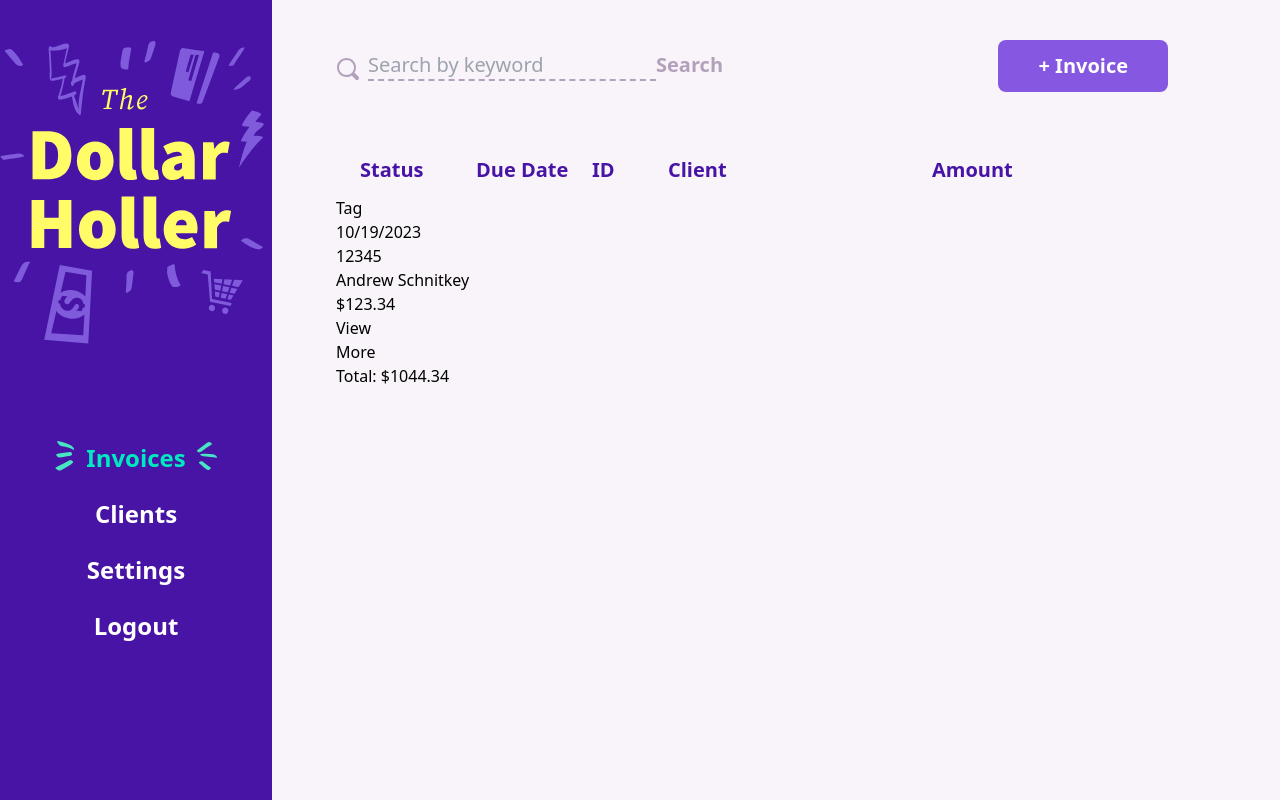
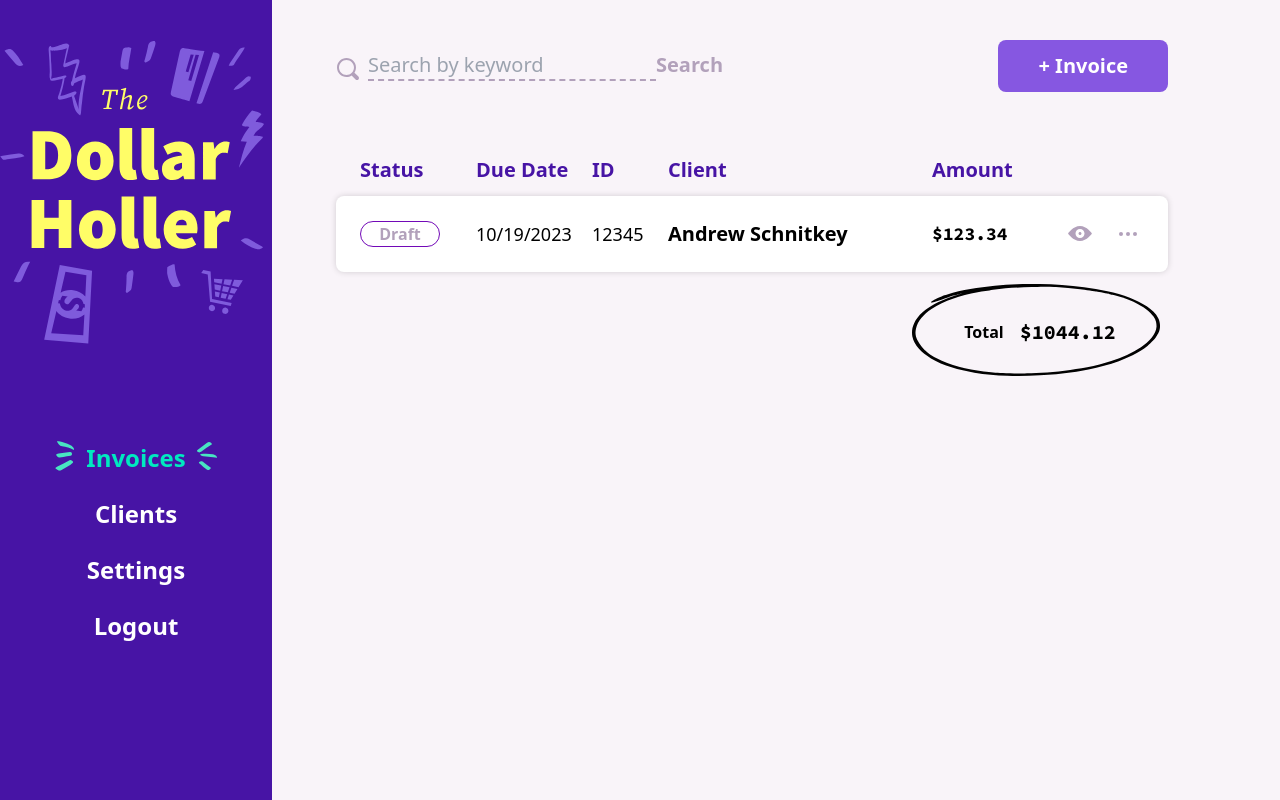
Before and after one commit to aschnitkey/dollarHoller, a SvelteKit app: page /invoices in a window 1280 px wide. Built offline with nearby package versions, Linux system fonts and the light colour scheme.

Commit message:
lesson 14 - styling invoice

```diff
--- a/src/app.css
+++ b/src/app.css
@@ -15,7 +15,13 @@
 }
 
 @layer components {
+	.invoice-table {
+		@apply grid gap-4 px-6 mb-3 w-full grid-cols-invoiceTable;
+	}
 }
 
 @layer utilities {
+	.center {
+		@apply flex items-center justify-center;
+	}
 }
--- /dev/null
+++ b/src/lib/components/CircledAmount.svelte
@@ -0,0 +1,8 @@
+<script lang="ts">
+	export let label: string, amount: string;
+</script>
+
+<div class="flex bg-no-repeat gap-x-4 bg-circle min-h-[6rem] min-w-[16rem] center float-right">
+	<div class="font-bold">{label}</div>
+	<div class="font-mono text-xl font-bold">{amount}</div>
+</div>
--- /dev/null
+++ b/src/lib/components/Tag.svelte
@@ -0,0 +1,31 @@
+<script lang="ts">
+	export let label: 'draft' | 'sent' | 'current' | 'late' | 'paid' = 'draft';
+</script>
+
+<div
+	class="w-20 text-base font-bold text-center capitalize border rounded-full"
+	class:inverted={label === 'draft'}
+	class:success={label === 'sent' || label === 'current'}
+	class:alert={label === 'late'}
+	class:archive={label === 'paid'}
+>
+	{label}
+</div>
+
+<style lang="postcss">
+	.inverted {
+		@apply border-purple text-pastelPurple;
+	}
+
+	.success {
+		@apply border-robinEggBlue bg-robinEggBlue text-blueGem;
+	}
+
+	.alert {
+		@apply border-scarlet bg-scarlet text-goldenFizz;
+	}
+
+	.archive {
+		@apply border-pastelPurple bg-pastelPurple text-white;
+	}
+</style>
--- a/src/routes/(dashboard)/invoices/+page.svelte
+++ b/src/routes/(dashboard)/invoices/+page.svelte
@@ -1,5 +1,7 @@
 <script lang="ts">
+	import CircledAmount from '$lib/components/CircledAmount.svelte';
 	import Search from '$lib/components/Search.svelte';
+	import Tag from '$lib/components/Tag.svelte';
 	import Dots from '$lib/components/icon/Dots.svelte';
 	import View from '$lib/components/icon/View.svelte';
 </script>
@@ -24,7 +26,7 @@
 <!-- list of invoices -->
 <div>
 	<!-- header -->
-	<div class="grid gap-4 px-6 mb-3 text-daisyBush grid-cols-invoiceTable table-header">
+	<div class=" text-daisyBush invoice-table table-header">
 		<h3>Status</h3>
 		<h3>Due Date</h3>
 		<h3>ID</h3>
@@ -35,19 +37,27 @@
 	</div>
 
 	<!-- invoice rows -->
-	<div>
-		<div>Tag</div>
-		<div>10/19/2023</div>
-		<div>12345</div>
-		<div>Andrew Schnitkey</div>
-		<div>$123.34</div>
-		<div>View</div>
-		<div>More</div>
+	<div class="items-center py-6 bg-white rounded-lg invoice-table shadow-tableRow">
+		<div><Tag label={'draft'} /></div>
+		<div class="text-lg">10/19/2023</div>
+		<div class="text-lg">12345</div>
+		<div class="text-xl font-bold">Andrew Schnitkey</div>
+		<div class="font-mono text-lg font-bold">$123.34</div>
+		<div class="text-lg center">
+			<a href="#" class=" text-pastelPurple hover:text-daisyBush">
+				<View />
+			</a>
+		</div>
+		<div class="text-lg center">
+			<button class=" text-pastelPurple hover:text-daisyBush">
+				<Dots />
+			</button>
+		</div>
 	</div>
 </div>
 
 <!-- summary row -->
-<div>Total: $1044.34</div>
+<CircledAmount label={'Total'} amount={'$1044.12'} />
 
 <style lang="postcss">
 	.table-header {
--- a/tailwind.config.js
+++ b/tailwind.config.js
@@ -8,9 +8,13 @@ export default {
 			handwriting: ['Kalam', 'cursive']
 		},
 		extend: {
+			backgroundImage: {
+				circle: "url('/images/circle.svg')"
+			},
 			boxShadow: {
 				colored: '0px 7px 16px 0px rgba(127, 91, 220, 0.002)',
-				coloredHover: '0px 16px 25px rgba(127, 91, 220, 0.30)'
+				coloredHover: '0px 16px 25px rgba(127, 91, 220, 0.30)',
+				tableRow: '0px 0px 6px 0px rgba(0, 0, 0, 0.16)'
 			},
 			colors: {
 				lavenderIndigo: '#8657e1',
```
Also changed, not shown: static/images/circle.svg (added).
